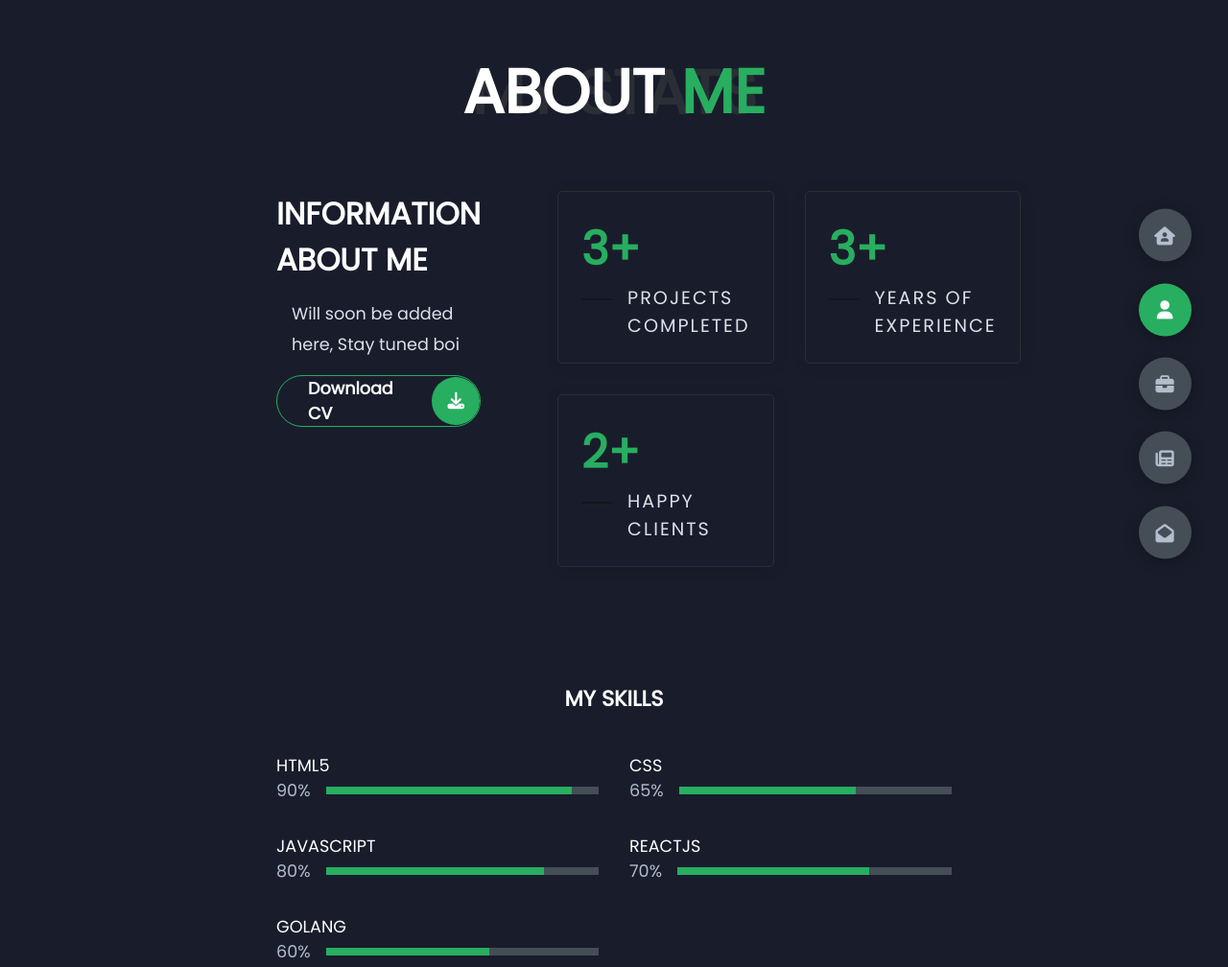
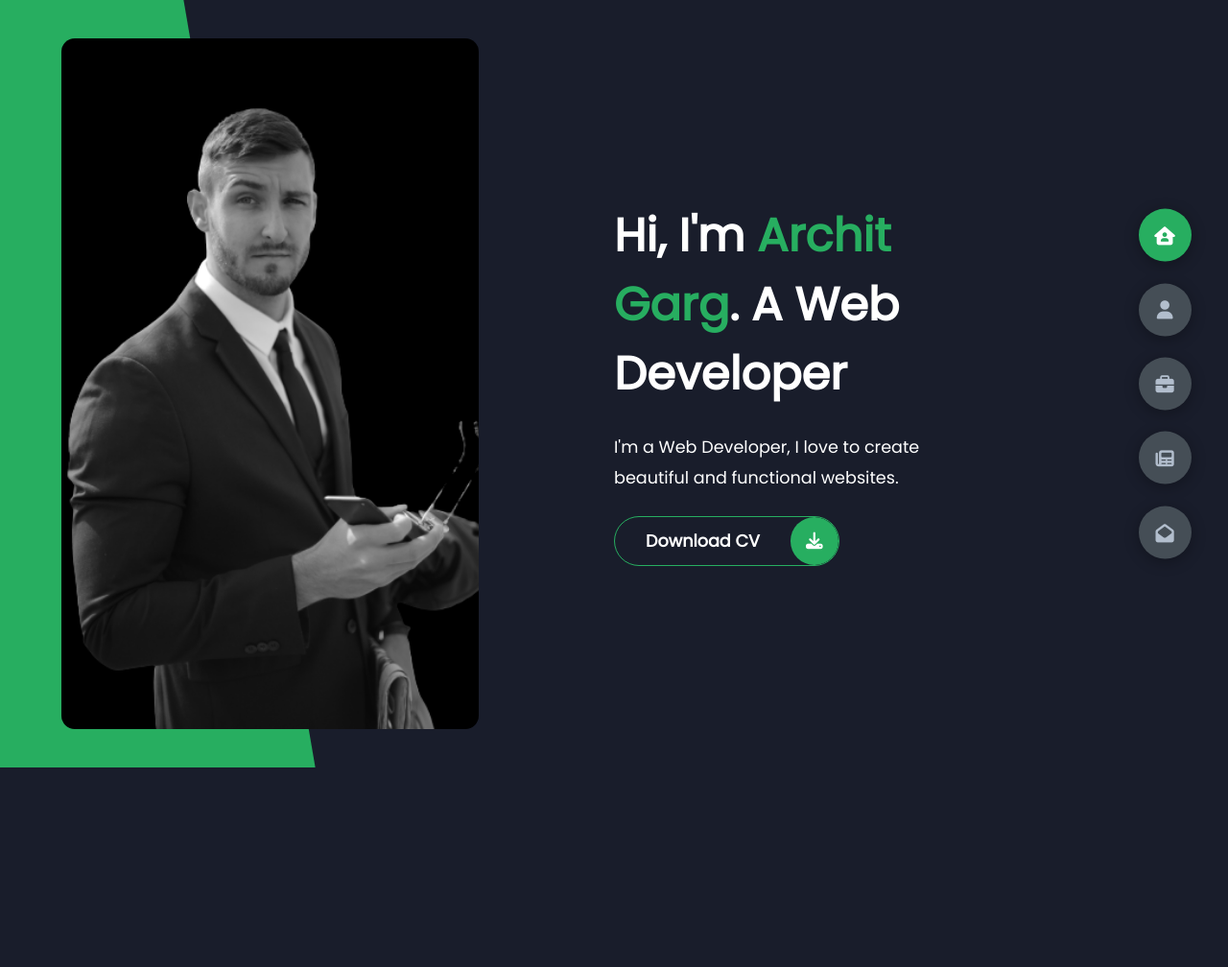
Before and after one commit to imarchitgarg/JS_CSS_Portfolio_Project, a plain HTML site: page index.html in a window 1280 px wide. Shown: the top 1008 px of the page at 96% size. After the commit the page ends 800 px from the top, so only its background shows below. Drawn offline with Linux system fonts and the light colour scheme.

Commit message:
Active page changed to home pagge

```diff
--- a/index.html
+++ b/index.html
@@ -12,7 +12,7 @@
     <link rel="stylesheet" href="https://cdnjs.cloudflare.com/ajax/libs/font-awesome/6.1.0/css/all.min.css" integrity="sha512-10/jx2EXwxxWqCLX/hHth/vu2KY3jCF70dCQB8TSgNjbCVAC/8vai53GfMDrO2Emgwccf2pJqxct9ehpzG+MTw==" crossorigin="anonymous" referrerpolicy="no-referrer" />
 </head>
 <body class="main-content">
-    <header class="section sec1" id="home">
+    <header class="section sec1 active" id="home">
         <div class="header-content">
             <div class="left-header">
                 <div class="h-shape"></div>
@@ -43,7 +43,7 @@
     </header>
 
     <main>
-        <section class="section sec2 about active" id="about">
+        <section class="section sec2 about" id="about">
             <div class="main-title">
                 <h2>About <span>me</span>
                     <span class="bg-text">
@@ -186,10 +186,10 @@
     </main>
 
     <div class="controls">
-        <div class="control control-1" data-id="home">
+        <div class="control control-1 active-btn" data-id="home">
             <i class="fa-solid fa-house-user"></i>
         </div>
-        <div class="control control-2 active-btn" data-id="about">
+        <div class="control control-2" data-id="about">
             <i class="fa-solid fa-user"></i>
         </div>
         <div class="control control-3" data-id="portfolio">
```
